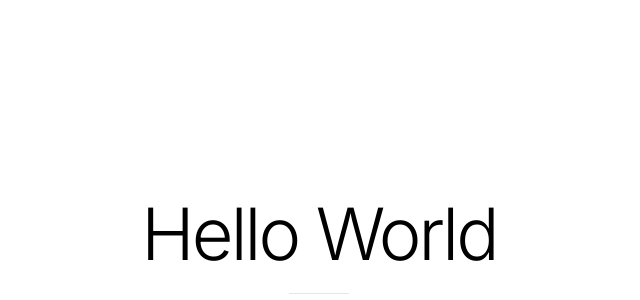
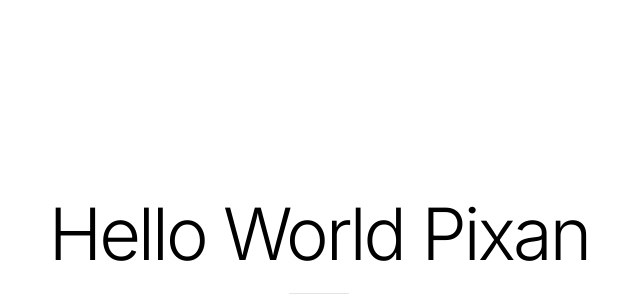
Before and after one commit to aaprosperi/pixan.ai, a Next.js app: page / in a window 1280 px wide. Shown: the part 166-466 px from the top of the page, without its empty margins (321-961 px from the left). Built offline with nearby package versions, Linux system fonts and the light colour scheme.

Commit message:
Update landing page: Add Pixan to Hello World message

```diff
--- a/pages/index.js
+++ b/pages/index.js
@@ -6,7 +6,7 @@ export default function HomePage() {
     <>
       <Head>
         <title>Pixan.ai</title>
-        <meta name="description" content="Hello World - Pixan.ai" />
+        <meta name="description" content="Hello World Pixan - Pixan.ai" />
         <meta name="viewport" content="width=device-width, initial-scale=1" />
         <link rel="preconnect" href="https://fonts.googleapis.com" />
         <link rel="preconnect" href="https://fonts.gstatic.com" crossOrigin="true" />
@@ -16,7 +16,7 @@ export default function HomePage() {
       <div className="min-h-screen flex items-center justify-center bg-white overflow-hidden">
         <div className="text-center px-8">
           <h1 className="hello-world">
-            Hello World
+            Hello World Pixan
           </h1>
         </div>
       </div>
```
